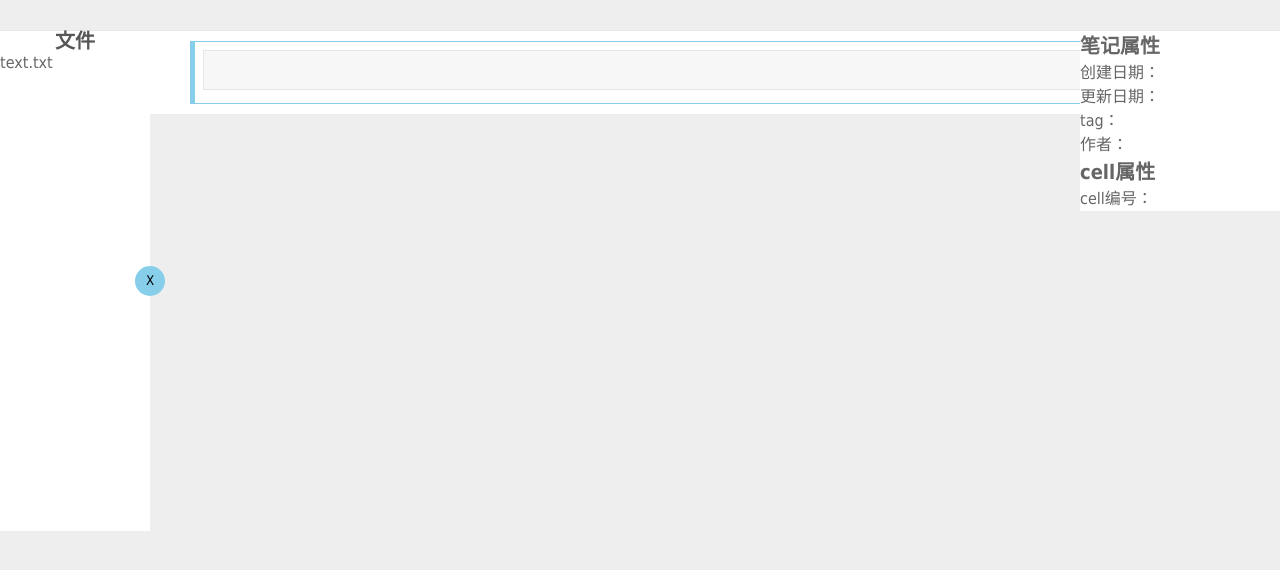
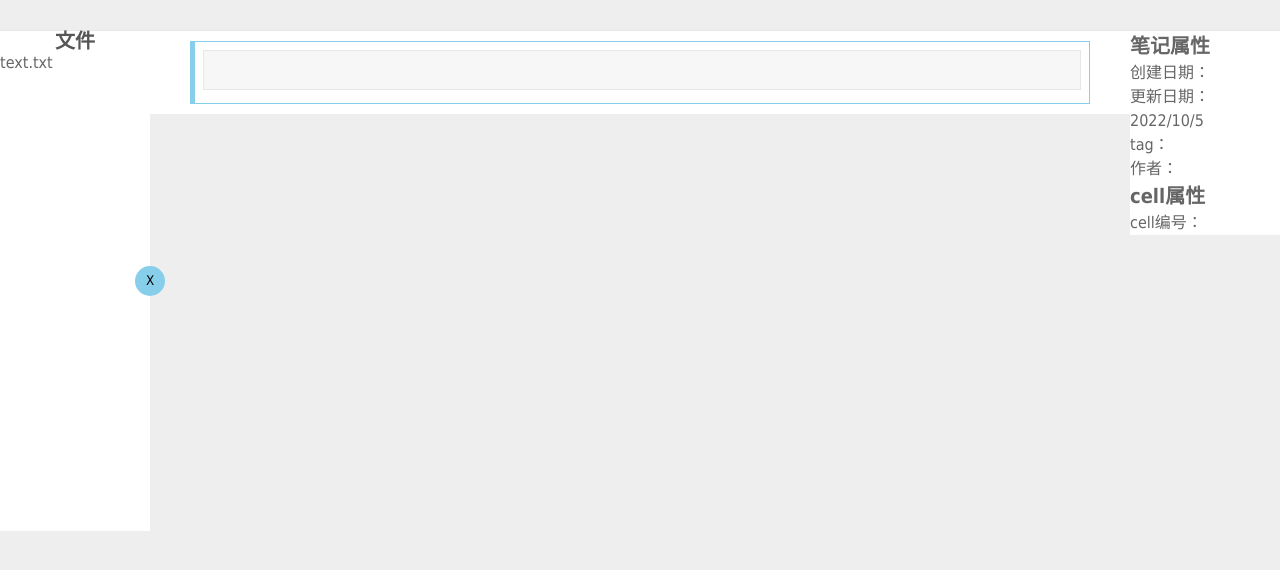
Before and after one commit to wdc267/online_notebook, a plain HTML site: page index.html in a window 1280 px wide. Shown: the part 120-690 px from the top of the page. Drawn offline with Linux system fonts and the light colour scheme.

Commit message:
格式大小修改

```diff
--- a/css/index.css
+++ b/css/index.css
@@ -126,7 +126,7 @@ body {
     position: absolute;
     top: 0;
     right: 0;
-    width: 200px;
+    width: 150px;
     font-size: 16px;
     background-color: #ffffff;
 }
--- a/index.html
+++ b/index.html
@@ -74,7 +74,7 @@
             <h1>笔记属性</h1>
             <ul>
                 <li>创建日期：</li>
-                <li>更新日期：</li>
+                <li>更新日期：2022/10/5</li>
                 <li>tag：</li>
                 <li>作者：</li>
             </ul>
```
